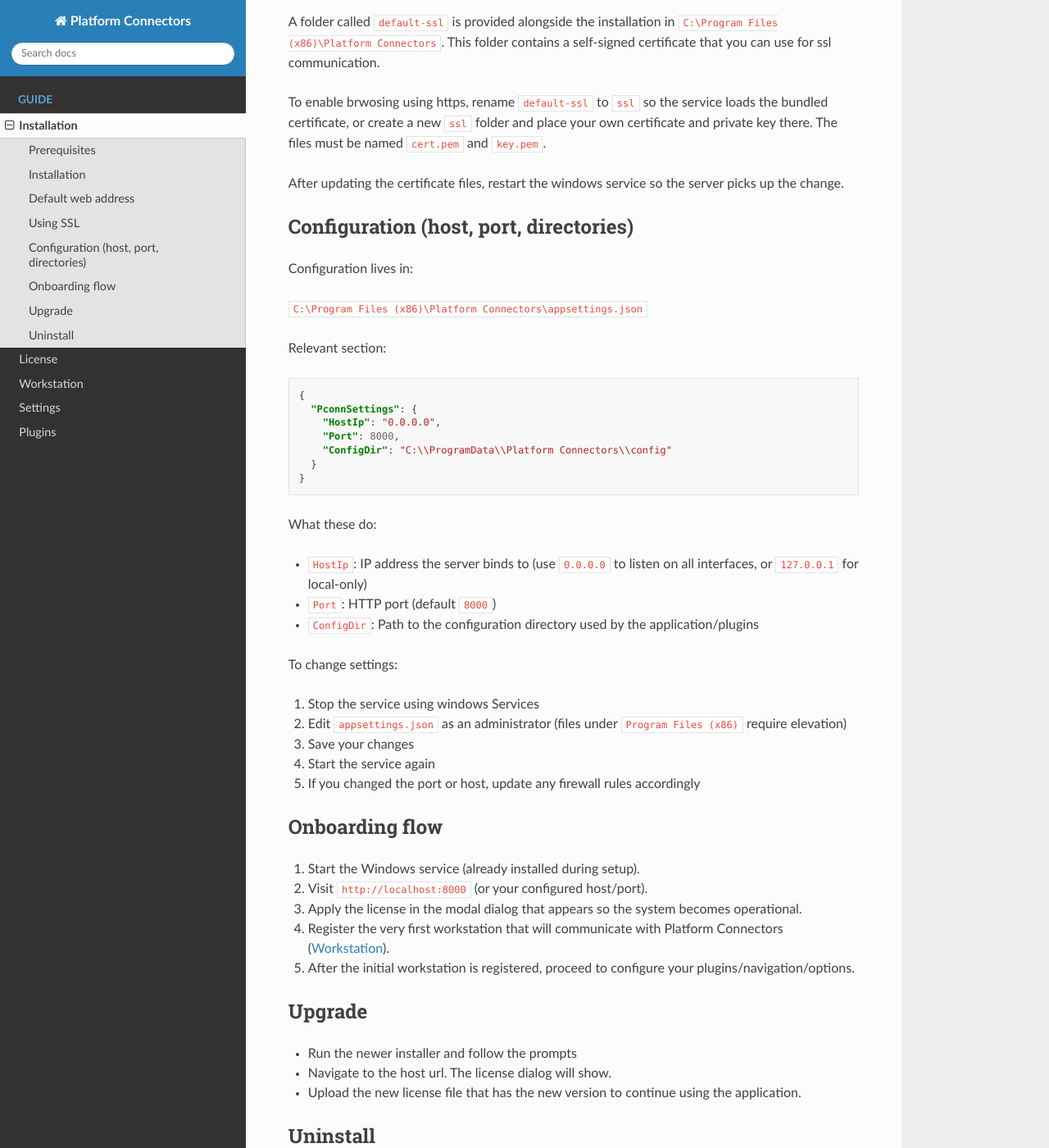
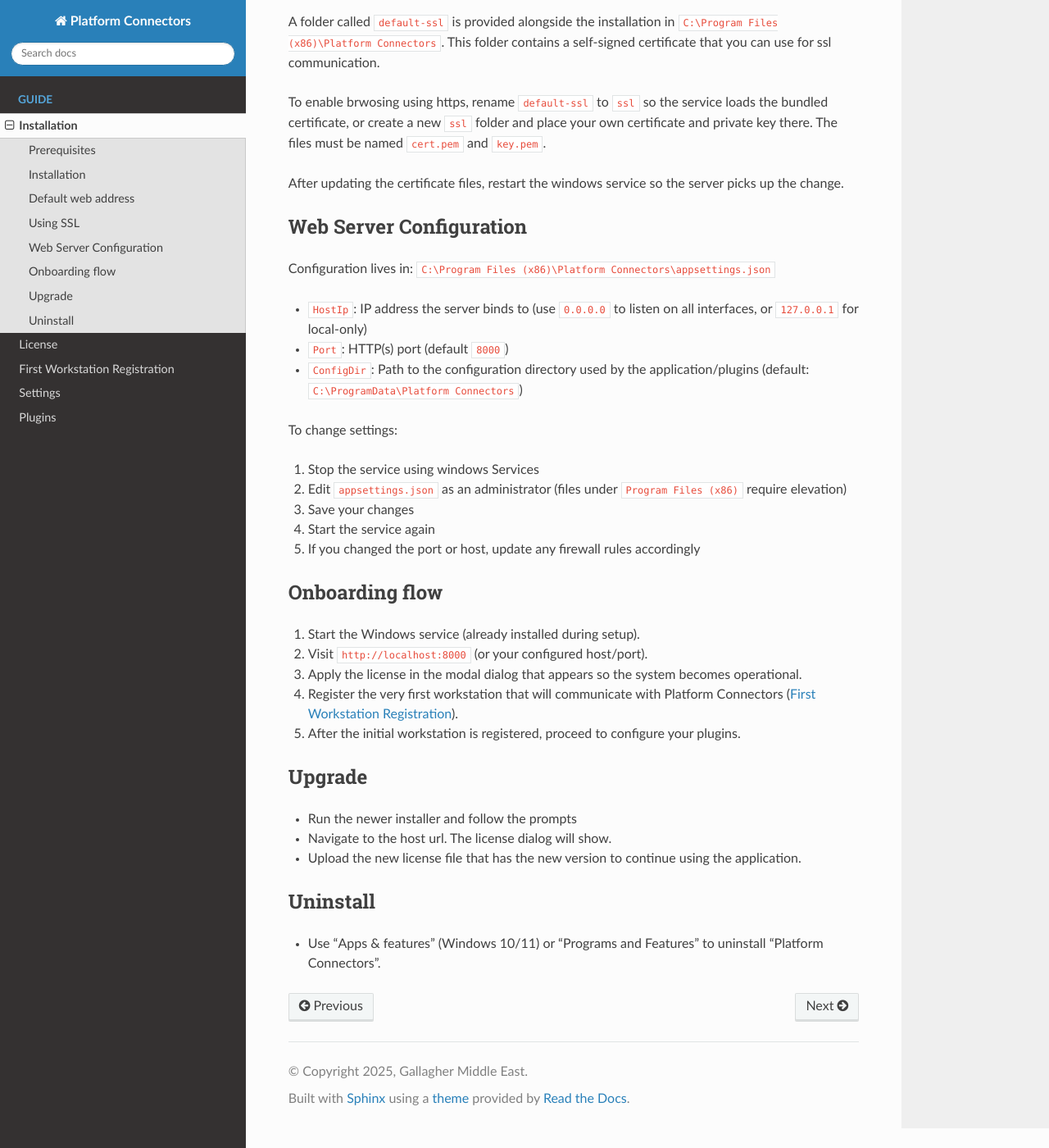
Before and after one commit to engrbm87/pconn-docs, a Sphinx documentation site: the page built from docs/source/installation.rst, in a window 1280 px wide and 1400 px high, scrolled down 803 px. Shown: the whole window at 82% size. Built offline with Sphinx 7.4.7 and the Read the Docs theme 3.1.0, drawn with Linux system fonts in a browser that asks for light colours.

Commit message:
Refactor documentation for clarity and consistency across installation, license, plugins, and workstation sections

```diff
--- a/docs/source/installation.rst
+++ b/docs/source/installation.rst
@@ -35,30 +35,15 @@
 
 After updating the certificate files, restart the windows service so the server picks up the change.
 
-Configuration (host, port, directories)
----------------------------------------
+Web Server Configuration
+------------------------
 
-Configuration lives in:
+Configuration lives in: ``C:\Program Files (x86)\Platform Connectors\appsettings.json``
 
-``C:\Program Files (x86)\Platform Connectors\appsettings.json``
-
-Relevant section:
-
-.. code-block:: json
-
-   {
-     "PconnSettings": {
-       "HostIp": "0.0.0.0",
-       "Port": 8000,
-       "ConfigDir": "C:\\ProgramData\\Platform Connectors\\config"
-     }
-   }
-
-What these do:
 
 - ``HostIp``: IP address the server binds to (use ``0.0.0.0`` to listen on all interfaces, or ``127.0.0.1`` for local-only)
-- ``Port``: HTTP port (default ``8000``)
-- ``ConfigDir``: Path to the configuration directory used by the application/plugins
+- ``Port``: HTTP(s) port (default ``8000``)
+- ``ConfigDir``: Path to the configuration directory used by the application/plugins (default: ``C:\ProgramData\Platform Connectors``)
 
 To change settings:
 
@@ -76,7 +61,7 @@
 2. Visit ``http://localhost:8000`` (or your configured host/port).
 3. Apply the license in the modal dialog that appears so the system becomes operational.
 4. Register the very first workstation that will communicate with Platform Connectors (:doc:`workstation`).
-5. After the initial workstation is registered, proceed to configure your plugins/navigation/options.
+5. After the initial workstation is registered, proceed to configure your plugins.
 
 .. _install-upgrade:
 
--- a/docs/source/plugins/index.rst
+++ b/docs/source/plugins/index.rst
@@ -21,7 +21,7 @@
 Select a plugin to see details, licensing, and configuration steps.
 
 .. toctree::
-   :maxdepth: 2
+   :maxdepth: 1
 
    gallagher-availo
    gallagher-demo
--- a/docs/source/workstation.rst
+++ b/docs/source/workstation.rst
@@ -1,5 +1,5 @@
-Workstation
-============
+First Workstation Registration
+==============================
 
 The first machine you connect to Platform Connectors from must be registered as an admin workstation. This consumes one slot from your license.
 
@@ -11,6 +11,7 @@
     :alt: Workstation registration dialog
     :width: 450
     :align: center
+
 
 Registering a workstation
 -------------------------
```
Also changed, not shown: docs/source/license.rst (+13 -6 lines).
